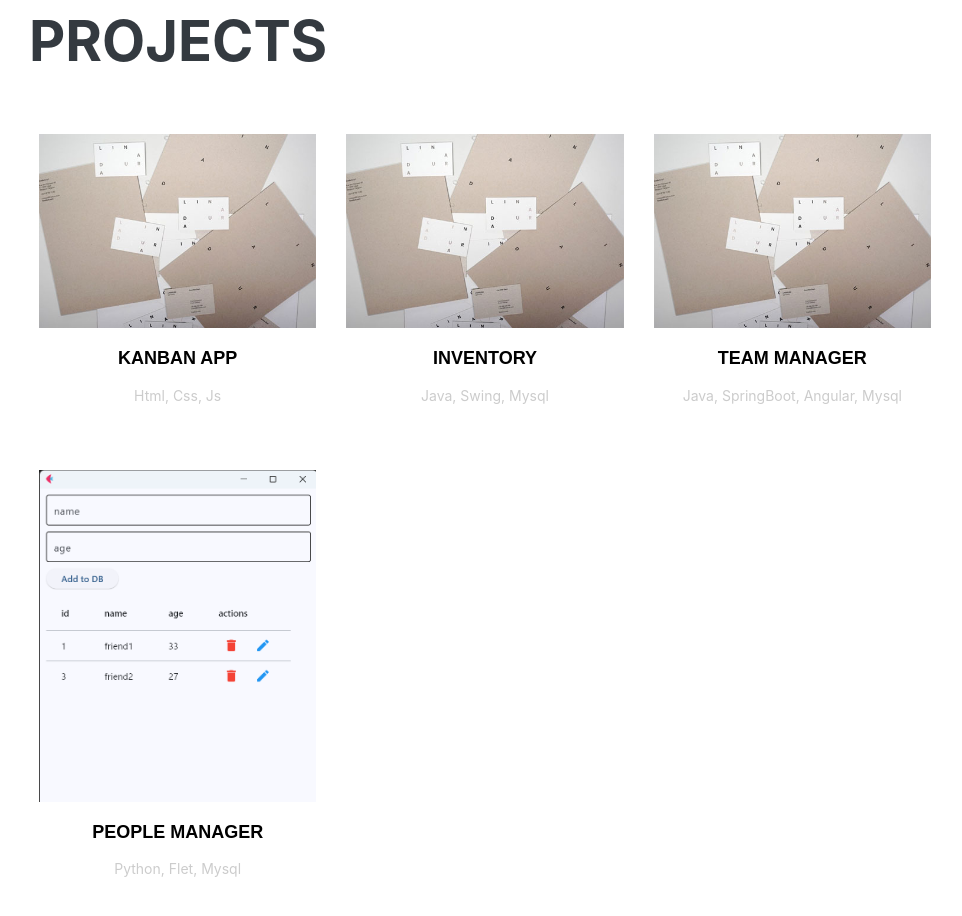
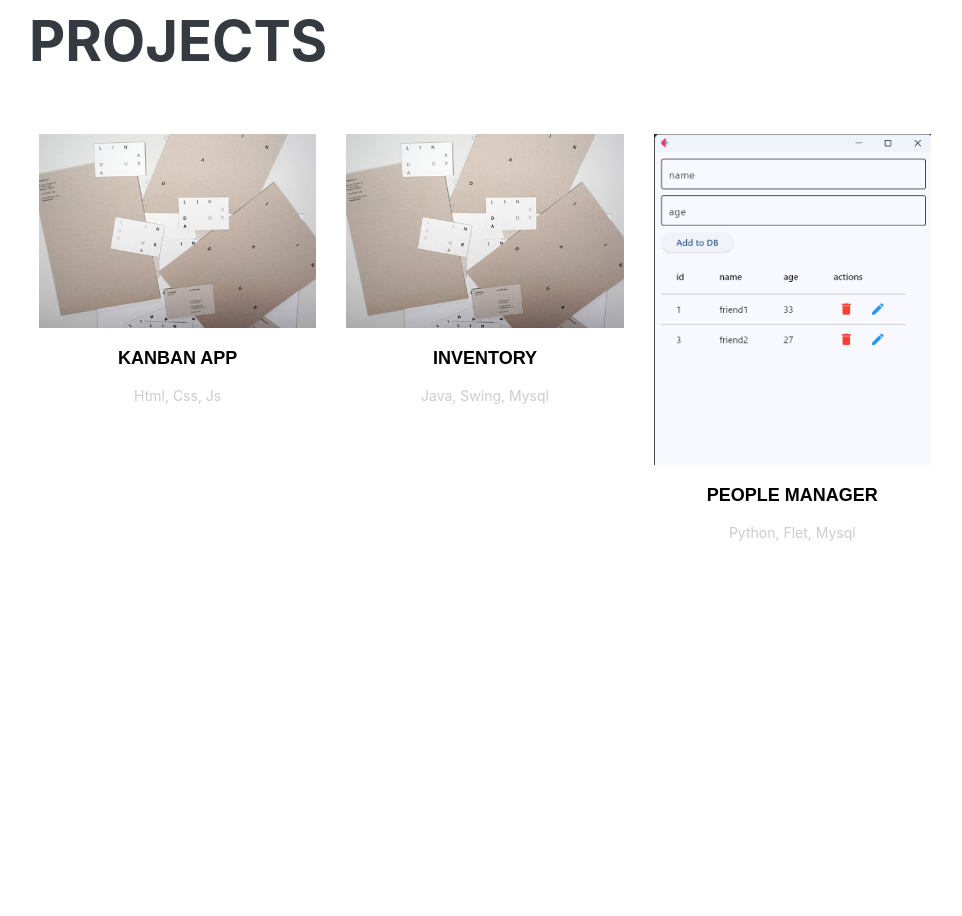
Before and after one commit to pascaltalom/portfolio, a plain HTML site: page index.html in a window 1280 px wide. Shown: the part 5200-6116 px from the top of the page, without its empty margins (291-1253 px from the left). Drawn offline with nearby package versions, Linux system fonts and the light colour scheme; a web font is replaced by a local one.

Commit message:
Update index.html

```diff
--- a/index.html
+++ b/index.html
@@ -210,13 +210,13 @@
                             </a>
                         </div>
 
-                        <div class="project-item">
+                        <!--<div class="project-item">
                             <a href="#">
                                 <img src="assets/img/work_1.jpg" alt="Hr App" class="img-responsive">
                                 <h3 class="work-title">Team Manager</h3>
                                 <p>Java, SpringBoot, Angular, Mysql</p>
                             </a>
-                        </div>
+                        </div>-->
 
                           <div class="project-item">
                             <a href="https://github.com/pascaltalom/ContactManagementApp">
```
